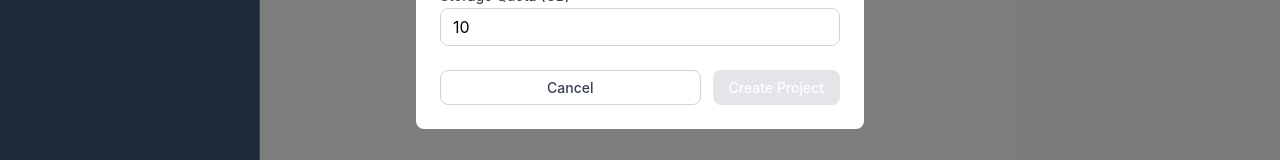
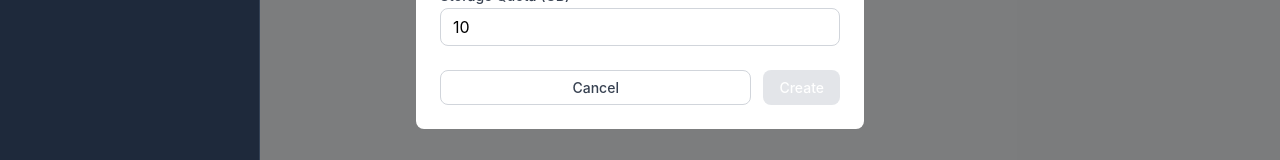
Before and after one commit to nhan295/BUILDING-A-CLOUD-STORAGE-SYSTEM-BASED-ON-OPENSTACK-SWIFT, a React app in the folder frontend/: page /project-manager in a window 1280 px wide. Both pictures are taken after typing "Sample" into the empty fields and a click on the button "Create Project". Shown: the part 469-629 px from the top of the page. Built offline with nearby package versions, Linux system fonts and the light colour scheme; no server answers; the HTML template or start-up script is replaced by a standard one.

Commit message:
fix: filter log by projectId

```diff
--- a/frontend/src/pages/template/Dashboard.jsx
+++ b/frontend/src/pages/template/Dashboard.jsx
@@ -135,7 +135,7 @@ export default function SwiftDashboard() {
           .slice(0, 5) // Giới hạn 5 logs gần nhất
           .map((log, index) => ({
             id: index + 1,
-            projectId: log.project.id,
+            projectId: log.projectId,
             type: mapActionToType(log.action),
             user: log.username,
             file: log.details,
--- a/frontend/src/pages/template/ProjectManagement.jsx
+++ b/frontend/src/pages/template/ProjectManagement.jsx
@@ -9,6 +9,7 @@ export default function ProjectManager() {
   const [showCreateModal, setShowCreateModal] = useState(false);
   const [showQuotaModal, setShowQuotaModal] = useState(false);
   const [selectedProject, setSelectedProject] = useState(null);
+  const [loading, setLoading] = useState(false);
 
   const [newProject, setNewProject] = useState({
     name: '',
@@ -59,6 +60,7 @@ export default function ProjectManager() {
   };
 
   const handleCreateProject = async () => {
+    setLoading(true)
     try {
       const projectName = newProject.name.trim();
       const description = newProject.description.trim();
@@ -93,6 +95,8 @@ export default function ProjectManager() {
     } catch (error) {
       console.error("Error creating project:", error);
       alert("An error occurred while creating the project.");
+    }finally{
+      setLoading (false);
     }
   };
 
@@ -169,7 +173,9 @@ export default function ProjectManager() {
             onChange={(e) => setSearchTerm(e.target.value)}
           />
         </div>
-        <button onClick={() => setShowCreateModal(true)} className="pm-btn pm-btn-primary">
+        <button
+        onClick={() => setShowCreateModal(true)}
+        className="pm-btn pm-btn-primary">
           <Plus size={20} />
           Create Project
         </button>
@@ -290,10 +296,10 @@ export default function ProjectManager() {
               </button>
               <button
                 onClick={handleCreateProject}
-                disabled={!newProject.name || !newProject.quota}
+                disabled={!newProject.name || !newProject.quota || loading}
                 className="pm-btn pm-btn-primary"
               >
-                Create Project
+                {loading ? "Creating..." : "Create"}
               </button>
             </div>
           </div>
@@ -342,10 +348,10 @@ export default function ProjectManager() {
               </button>
               <button
                 onClick={handleUpdateQuota}
-                disabled={!quotaEdit.quota}
+                disabled={!quotaEdit.quota || loading}
                 className="pm-btn pm-btn-primary"
               >
-                Update
+                {loading ? "Updating..." : "Update"}
               </button>
             </div>
           </div>
```
